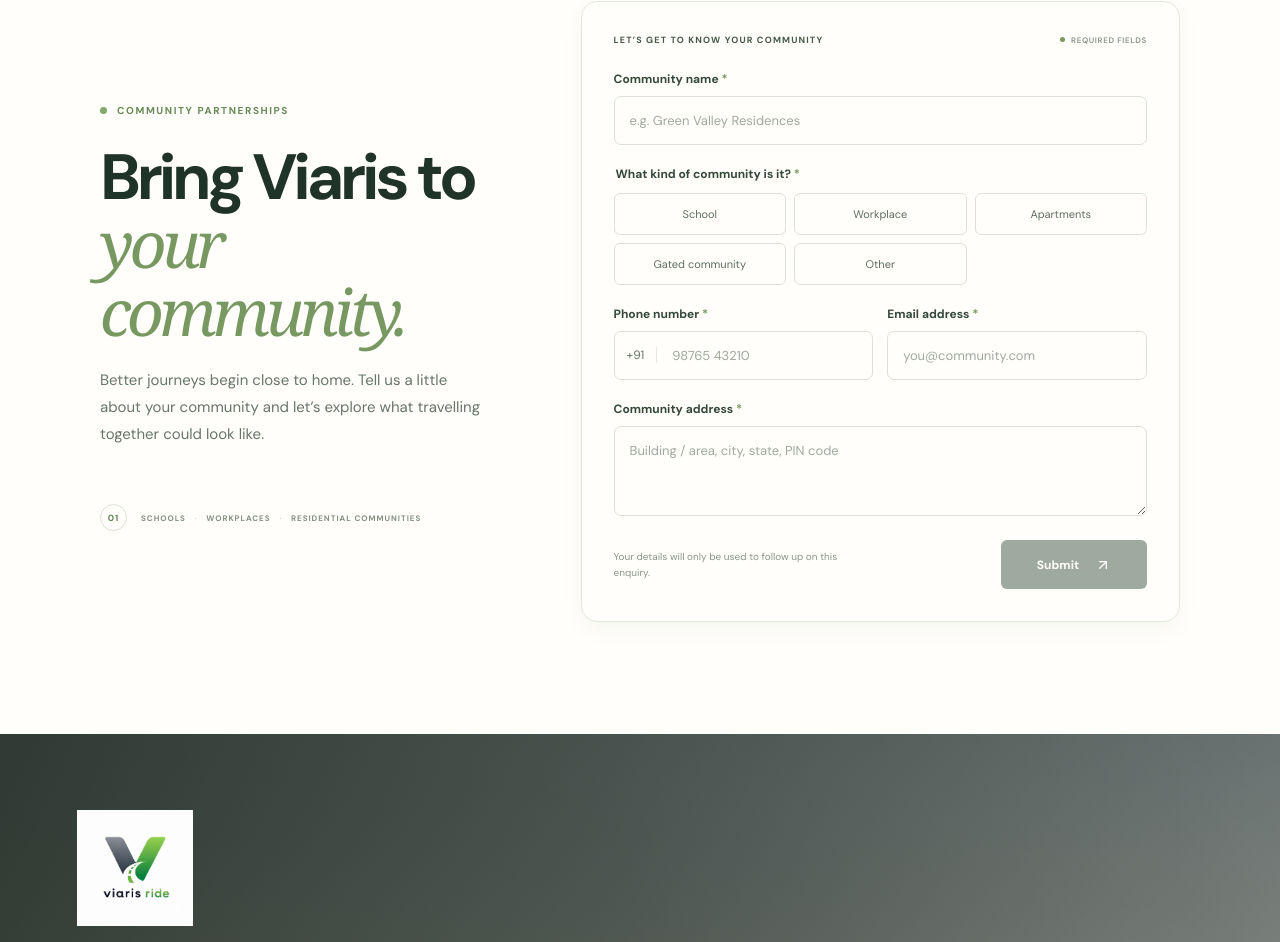
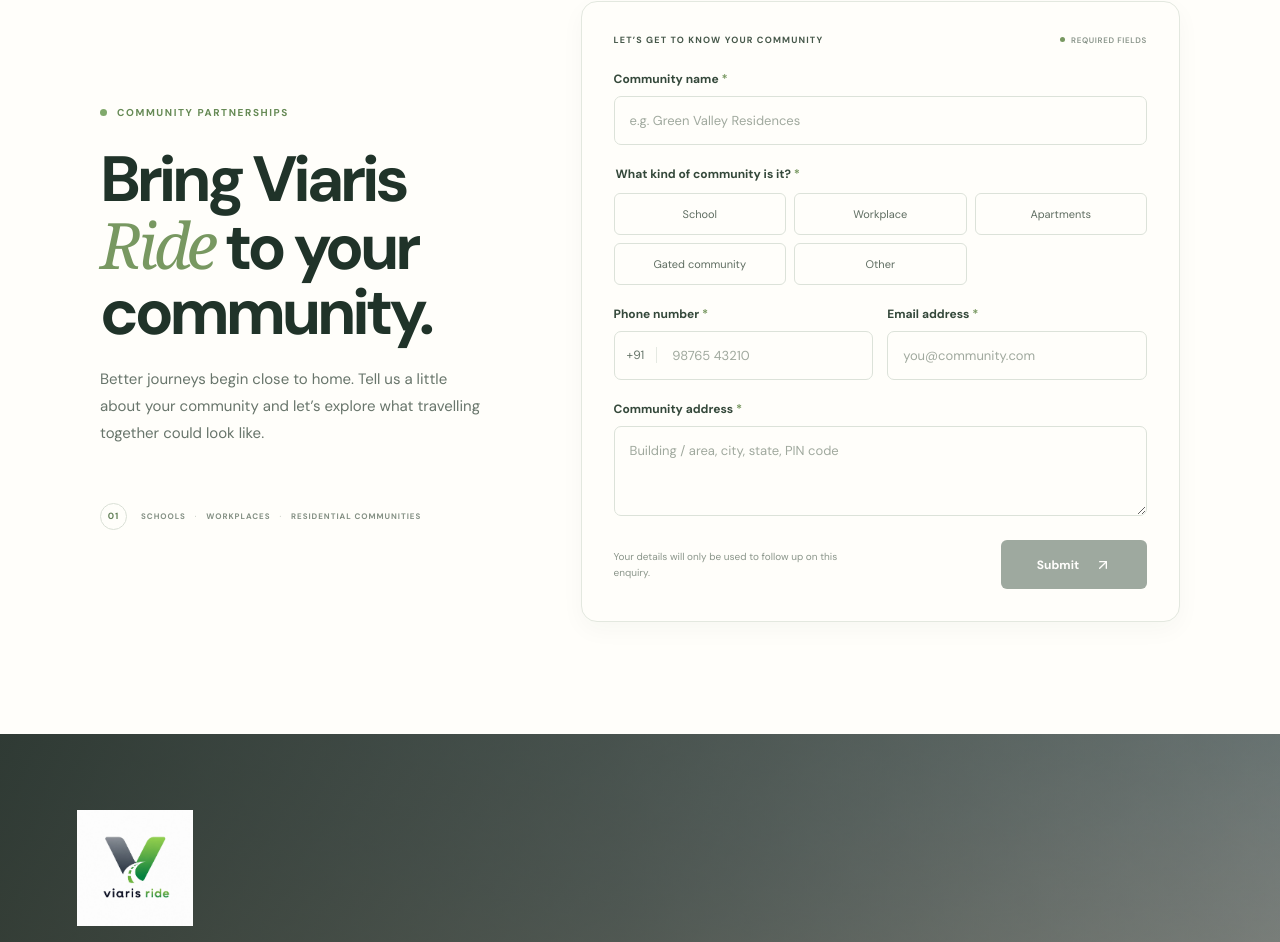
Before and after one commit to Surya8074/viaris-website, a React (Vite) app: page / in a window 1280 px wide. Shown: the part 8164-9106 px from the top of the page. Built offline with nearby package versions, Linux system fonts and the light colour scheme.

Commit message:
Update community heading to Viaris Ride branding

```diff
--- a/src/components/CommunityRegistration.tsx
+++ b/src/components/CommunityRegistration.tsx
@@ -19,7 +19,7 @@ export default function CommunityRegistration() {
       <div className="community-registration__inner">
         <div className="community-registration__intro">
           <span className="community-registration__eyebrow"><i /> COMMUNITY PARTNERSHIPS</span>
-          <h2 id="community-registration-title">Bring Viaris to <em>your community.</em></h2>
+          <h2 id="community-registration-title">Bring Viaris <em>Ride</em> to your community.</h2>
           <p>Better journeys begin close to home. Tell us a little about your community and let’s explore what travelling together could look like.</p>
           <div className="community-registration__footnote">
             <span>01</span>
```
